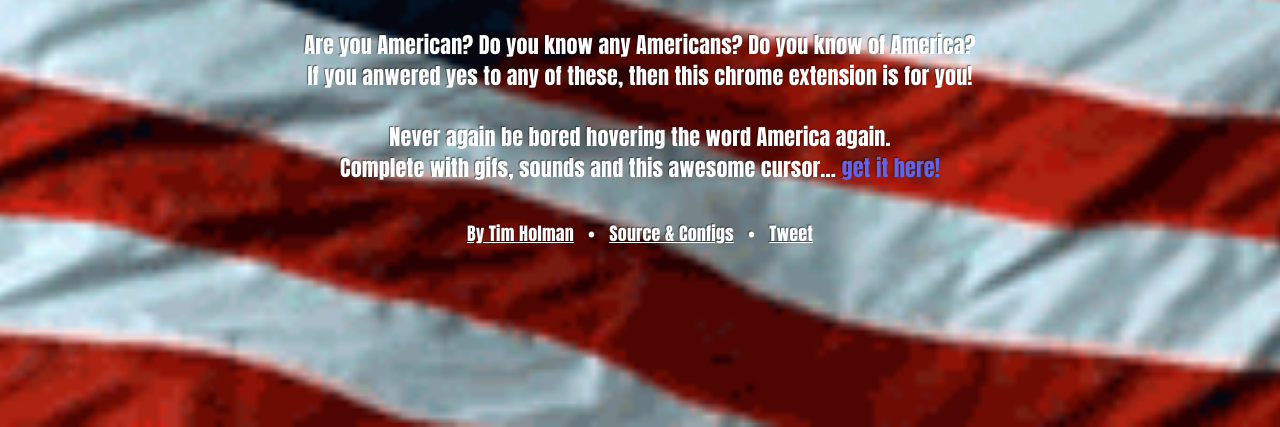
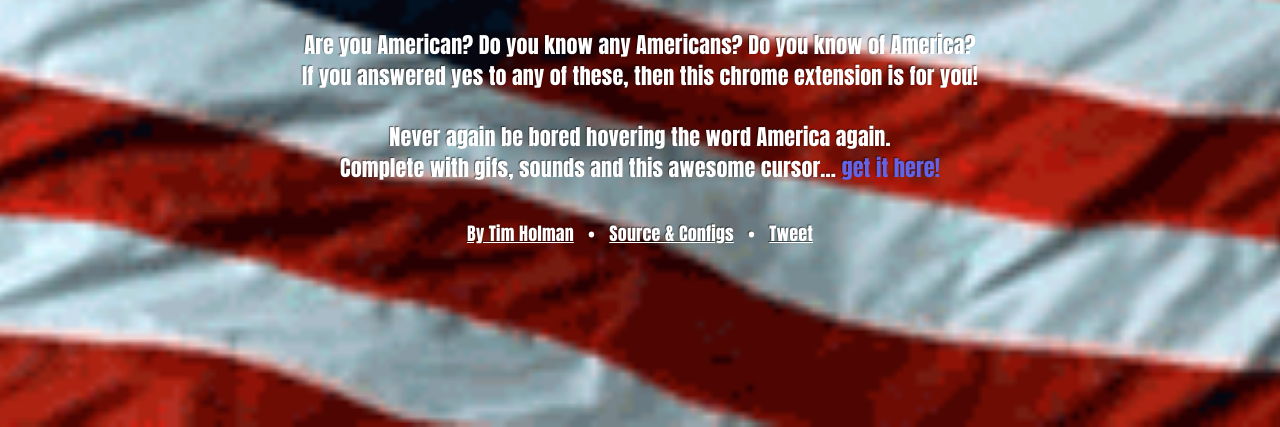
Before and after one commit to tholman/star-spangled-browser, a browser extension: page demo/index.html in a window 1280 px wide. Shown: the part 373-800 px from the top of the page. Drawn offline with Linux system fonts and the light colour scheme; a web font is replaced by a local one.

Commit message:
preparing for chrome store

```diff
--- a/demo/index.html
+++ b/demo/index.html
@@ -44,7 +44,7 @@
     		<h1>Star Spangled<br>Browser</h1>
     		<p>
     			Are you American? Do you know any Americans? Do you know of America?<br>
-    			If you anwered yes to any of these, then this chrome extension is for you!
+    			If you answered yes to any of these, then this chrome extension is for you!
     		</p>
     		<p class="second-wicked-paragraph">
     			Never again be bored hovering the word America again.<br>
```
Also changed, not shown: assets/icons/128.png (added), assets/icons/48.png (added), manifest.json.
